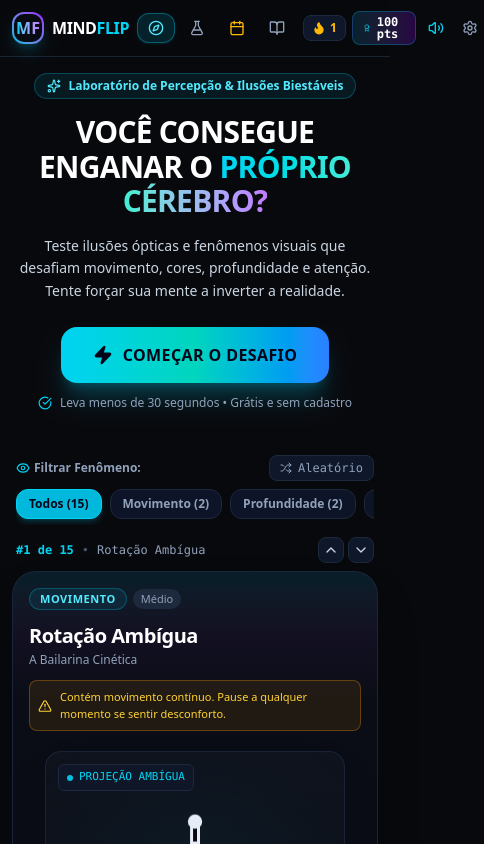
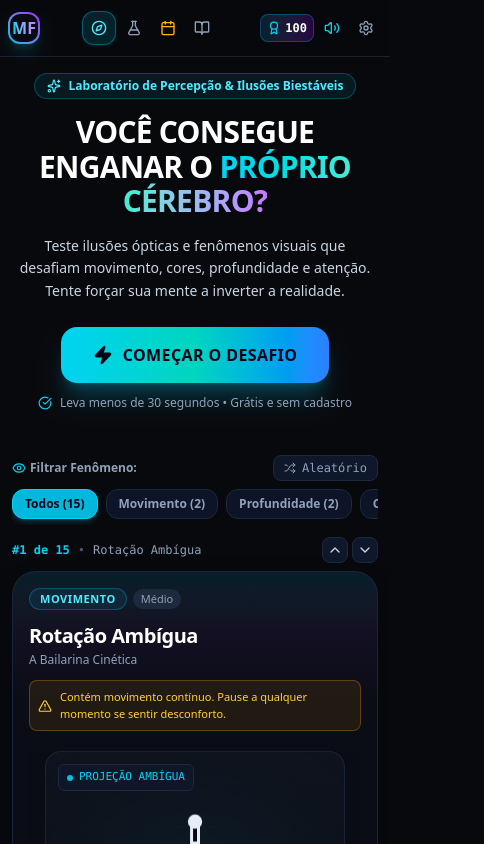
Before and after one commit to hallanbrito/MindFlip, a React (Vite) app: page / in a window 390 px wide. Shown: the top 844 px of the page, 484 px wide, since content can reach past the window. Built offline with nearby package versions, Linux system fonts and the light colour scheme.

Commit message:
fix: W04 — Responsividade Mobile e Refinamento Visual (#4)
Corrige overflow horizontal, compacta a navegação em telas pequenas, contém cartões e mídia no viewport e restaura o zoom acessível do navegador.

```diff
--- a/index.html
+++ b/index.html
@@ -2,7 +2,7 @@
 <html lang="pt-BR" class="dark">
   <head>
     <meta charset="UTF-8" />
-    <meta name="viewport" content="width=device-width, initial-scale=1.0, maximum-scale=1.0, user-scalable=no" />
+    <meta name="viewport" content="width=device-width, initial-scale=1.0, viewport-fit=cover" />
     <title>MindFlip — Seu Cérebro Consegue Virar o Jogo?</title>
     <meta name="description" content="Desafios visuais, ilusões de percepção e experiências interativas que testam o limite do seu cérebro. Jogue grátis sem cadastro." />
     <meta property="og:title" content="MindFlip — Seu Cérebro Consegue Virar o Jogo?" />
--- a/src/App.tsx
+++ b/src/App.tsx
@@ -149,7 +149,7 @@ export default function App() {
   };
 
   return (
-    <div className="min-h-screen bg-[#08090d] text-slate-100 flex flex-col font-sans selection:bg-cyan-500 selection:text-slate-950">
+    <div className="min-h-screen w-full max-w-full overflow-x-clip bg-[#08090d] text-slate-100 flex flex-col font-sans selection:bg-cyan-500 selection:text-slate-950">
       {/* Top Fixed / Sticky Navigation */}
       <Navbar
         userProgress={userProgress}
@@ -203,7 +203,7 @@ export default function App() {
       )}
 
       {/* Main Content View Switcher */}
-      <main className="flex-1 w-full flex flex-col items-center">
+      <main className="flex-1 w-full min-w-0 max-w-full overflow-x-clip flex flex-col items-center">
         {activeTab === 'feed' && (
           <FeedView
             userProgress={userProgress}
--- a/src/components/FeedView.tsx
+++ b/src/components/FeedView.tsx
@@ -88,7 +88,7 @@ export const FeedView: React.FC<Props> = ({
   const currentIllusion = filteredIllusions[currentIndex] || ILLUSIONS_DATA[0];
 
   return (
-    <div ref={containerRef} className="w-full flex flex-col items-center pb-16">
+    <div ref={containerRef} className="w-full min-w-0 max-w-full overflow-x-clip flex flex-col items-center pb-16">
       {/* Game-like Hero Section (shows when first landing) */}
       {!hasStartedPlaying && (
         <section className="w-full max-w-4xl mx-auto px-4 pt-4 pb-8 sm:pt-8 sm:pb-12 text-center flex flex-col items-center">
@@ -130,7 +130,7 @@ export const FeedView: React.FC<Props> = ({
       )}
 
       {/* Category Filter Horizontal Scrollbar */}
-      <div className="w-full max-w-2xl px-4 my-3">
+      <div className="w-full min-w-0 max-w-2xl px-3 sm:px-4 my-3">
         <div className="flex items-center justify-between gap-2 mb-2">
           <span className="text-xs font-bold text-slate-400 flex items-center gap-1">
             <Eye className="w-3.5 h-3.5 text-cyan-400" />
@@ -155,7 +155,7 @@ export const FeedView: React.FC<Props> = ({
           </button>
         </div>
 
-        <div className="flex gap-2 overflow-x-auto pb-1.5 scrollbar-thin no-scrollbar">
+        <div className="w-full min-w-0 flex gap-2 overflow-x-auto overscroll-x-contain pb-1.5 scrollbar-thin no-scrollbar">
           {CATEGORIES_LIST.map(cat => (
             <button
               key={cat.id}
@@ -178,19 +178,19 @@ export const FeedView: React.FC<Props> = ({
       </div>
 
       {/* Challenge Navigation Status Bar */}
-      <div className="w-full max-w-md px-4 flex items-center justify-between text-xs font-mono text-slate-400 mb-2">
-        <div className="flex items-center gap-2">
+      <div className="w-full min-w-0 max-w-md px-3 sm:px-4 flex items-center justify-between gap-2 text-xs font-mono text-slate-400 mb-2">
+        <div className="min-w-0 flex items-center gap-2">
           <span className="text-cyan-400 font-bold">
             #{currentIndex + 1} de {filteredIllusions.length}
           </span>
           <span className="text-slate-600">•</span>
-          <span className="text-slate-400 truncate max-w-[160px]">
+          <span className="min-w-0 text-slate-400 truncate max-w-[160px]">
             {currentIllusion.title}
           </span>
         </div>
 
         {/* Desktop / Mobile arrow buttons */}
-        <div className="flex items-center gap-1">
+        <div className="shrink-0 flex items-center gap-1">
           <button
             type="button"
             onClick={goToPrev}
@@ -213,7 +213,7 @@ export const FeedView: React.FC<Props> = ({
       </div>
 
       {/* Active Challenge Card */}
-      <div id="active-challenge" className="w-full px-3 sm:px-4 flex justify-center">
+      <div id="active-challenge" className="w-full min-w-0 max-w-full px-3 sm:px-4 flex justify-center">
         <ChallengeCard
           key={currentIllusion.id}
           illusion={currentIllusion}
--- a/src/components/Navbar.tsx
+++ b/src/components/Navbar.tsx
@@ -38,15 +38,17 @@ export const Navbar: React.FC<Props> = ({
   const currentLevel = calculateLevel(userProgress.mentalScore);
 
   return (
-    <header className="sticky top-0 z-50 w-full bg-[#08090d]/90 backdrop-blur-md border-b border-slate-800/80">
-      <div className="max-w-6xl mx-auto px-3 sm:px-6 h-14 sm:h-16 flex items-center justify-between gap-2">
+    <header className="sticky top-0 z-50 w-full max-w-full overflow-x-clip bg-[#08090d]/90 backdrop-blur-md border-b border-slate-800/80">
+      <div className="w-full min-w-0 max-w-6xl mx-auto px-2 sm:px-6 h-14 sm:h-16 flex items-center gap-1 sm:gap-3">
         {/* Brand Logo */}
-        <div
+        <button
+          type="button"
           onClick={() => {
             playClickTone();
             setActiveTab('feed');
           }}
-          className="flex items-center gap-2 cursor-pointer select-none group"
+          className="shrink-0 flex items-center gap-2 cursor-pointer select-none group rounded-xl focus-visible:outline-none focus-visible:ring-2 focus-visible:ring-cyan-400"
+          aria-label="Ir para os desafios do MindFlip"
         >
           <div className="w-8 h-8 sm:w-9 sm:h-9 rounded-xl bg-gradient-to-tr from-cyan-500 to-purple-600 p-0.5 flex items-center justify-center shadow-lg shadow-cyan-500/20 group-hover:scale-105 transition-transform">
             <div className="w-full h-full bg-[#090b12] rounded-[10px] flex items-center justify-center">
@@ -56,7 +58,7 @@ export const Navbar: React.FC<Props> = ({
             </div>
           </div>
 
-          <div className="flex flex-col">
+          <div className="hidden lg:flex flex-col">
             <div className="flex items-center gap-1.5">
               <span className="font-display font-black tracking-tight text-white text-base sm:text-lg">
                 MIND<span className="text-cyan-400">FLIP</span>
@@ -69,49 +71,52 @@ export const Navbar: React.FC<Props> = ({
               Vire seu cérebro
             </span>
           </div>
-        </div>
+        </button>
 
         {/* Center Nav tabs */}
-        <nav className="flex items-center gap-1 sm:gap-2">
+        <nav className="min-w-0 flex-1 flex items-center justify-center gap-0.5 sm:gap-2" aria-label="Navegação principal">
           <button
             type="button"
+            aria-label="Abrir desafios"
             onClick={() => {
               playClickTone();
               setActiveTab('feed');
             }}
-            className={`px-2.5 sm:px-3 py-1.5 rounded-xl text-xs sm:text-sm font-semibold flex items-center gap-1.5 transition-all ${
+            className={`p-2 sm:px-3 sm:py-1.5 rounded-xl text-xs sm:text-sm font-semibold flex items-center gap-1.5 transition-all ${
               activeTab === 'feed'
                 ? 'bg-cyan-500/15 text-cyan-300 border border-cyan-500/40 shadow-sm shadow-cyan-500/10'
                 : 'text-slate-400 hover:text-slate-200 hover:bg-slate-800/60'
             }`}
           >
             <Compass className="w-4 h-4" />
-            <span className="hidden xs:inline">Desafios</span>
+            <span className="hidden md:inline">Desafios</span>
           </button>
 
           <button
             type="button"
+            aria-label="Abrir laboratório"
             onClick={() => {
               playClickTone();
               setActiveTab('lab');
             }}
-            className={`px-2.5 sm:px-3 py-1.5 rounded-xl text-xs sm:text-sm font-semibold flex items-center gap-1.5 transition-all ${
+            className={`p-2 sm:px-3 sm:py-1.5 rounded-xl text-xs sm:text-sm font-semibold flex items-center gap-1.5 transition-all ${
               activeTab === 'lab'
                 ? 'bg-purple-500/15 text-purple-300 border border-purple-500/40 shadow-sm shadow-purple-500/10'
                 : 'text-slate-400 hover:text-slate-200 hover:bg-slate-800/60'
             }`}
           >
             <FlaskConical className="w-4 h-4" />
-            <span className="hidden xs:inline">Laboratório</span>
+            <span className="hidden md:inline">Laboratório</span>
           </button>
 
           <button
             type="button"
+            aria-label="Abrir desafio diário"
             onClick={() => {
               playClickTone();
               onOpenDaily();
             }}
-            className="px-2.5 sm:px-3 py-1.5 rounded-xl text-xs sm:text-sm font-semibold text-slate-400 hover:text-slate-200 hover:bg-slate-800/60 flex items-center gap-1.5 transition-all"
+            className="p-2 sm:px-3 sm:py-1.5 rounded-xl text-xs sm:text-sm font-semibold text-slate-400 hover:text-slate-200 hover:bg-slate-800/60 flex items-center gap-1.5 transition-all"
             title="Desafio Impossível do Dia"
           >
             <Calendar className="w-4 h-4 text-amber-400" />
@@ -120,11 +125,12 @@ export const Navbar: React.FC<Props> = ({
 
           <button
             type="button"
+            aria-label="Abrir artigos de ciência"
             onClick={() => {
               playClickTone();
               setActiveTab('articles');
             }}
-            className={`px-2.5 sm:px-3 py-1.5 rounded-xl text-xs sm:text-sm font-semibold flex items-center gap-1.5 transition-all ${
+            className={`p-2 sm:px-3 sm:py-1.5 rounded-xl text-xs sm:text-sm font-semibold flex items-center gap-1.5 transition-all ${
               activeTab === 'articles'
                 ? 'bg-blue-500/15 text-blue-300 border border-blue-500/40'
                 : 'text-slate-400 hover:text-slate-200 hover:bg-slate-800/60'
@@ -136,21 +142,23 @@ export const Navbar: React.FC<Props> = ({
         </nav>
 
         {/* Right Stats & Tools */}
-        <div className="flex items-center gap-1.5 sm:gap-2.5">
+        <div className="shrink-0 flex items-center gap-0.5 sm:gap-2.5">
           {/* Daily Streak */}
-          <div
+          <button
+            type="button"
             onClick={onOpenDaily}
-            className="flex items-center gap-1 px-2 py-1 rounded-lg bg-slate-900 border border-slate-800 text-amber-400 text-xs font-bold cursor-pointer hover:border-amber-500/40 transition-colors"
+            className="hidden sm:flex items-center gap-1 px-2 py-1 rounded-lg bg-slate-900 border border-slate-800 text-amber-400 text-xs font-bold cursor-pointer hover:border-amber-500/40 transition-colors"
             title="Sequência de dias ativos"
           >
             <Flame className="w-3.5 h-3.5 fill-amber-400 text-amber-400" />
             <span>{userProgress.streak}</span>
-          </div>
+          </button>
 
           {/* Level / Score Badge */}
-          <div
+          <button
+            type="button"
             onClick={onOpenAchievements}
-            className="flex items-center gap-1.5 px-2.5 py-1 rounded-lg bg-gradient-to-r from-cyan-950/60 to-purple-950/60 border border-cyan-500/30 text-xs cursor-pointer hover:border-cyan-400/60 transition-all"
+            className="flex items-center gap-1 px-1.5 sm:px-2.5 py-1.5 sm:py-1 rounded-lg bg-gradient-to-r from-cyan-950/60 to-purple-950/60 border border-cyan-500/30 text-xs cursor-pointer hover:border-cyan-400/60 transition-all"
             title="Ver conquistas e nível mental"
           >
             <Award className="w-3.5 h-3.5 text-cyan-400" />
@@ -159,10 +167,10 @@ export const Navbar: React.FC<Props> = ({
                 {currentLevel.name}
               </span>
               <span className="font-mono text-xs font-bold text-white leading-none">
-                {userProgress.mentalScore} pts
+                {userProgress.mentalScore}<span className="hidden sm:inline"> pts</span>
               </span>
             </div>
-          </div>
+          </button>
 
           {/* Sound toggle quick button */}
           <button
@@ -171,7 +179,7 @@ export const Navbar: React.FC<Props> = ({
               playClickTone();
               onToggleSound();
             }}
-            className="p-1.5 rounded-lg text-slate-400 hover:text-slate-200 hover:bg-slate-800 transition-colors"
+            className="p-2 rounded-lg text-slate-400 hover:text-slate-200 hover:bg-slate-800 transition-colors"
             aria-label={soundEnabled ? 'Silenciar áudio' : 'Ativar efeitos sonoros'}
             title={soundEnabled ? 'Silenciar áudio' : 'Ativar áudio'}
           >
@@ -185,7 +193,7 @@ export const Navbar: React.FC<Props> = ({
               playClickTone();
               onOpenSettings();
             }}
-            className="p-1.5 rounded-lg text-slate-400 hover:text-slate-200 hover:bg-slate-800 transition-colors"
+            className="p-2 rounded-lg text-slate-400 hover:text-slate-200 hover:bg-slate-800 transition-colors"
             aria-label="Abrir configurações e acessibilidade"
             title="Configurações e Acessibilidade"
           >
--- a/src/index.css
+++ b/src/index.css
@@ -1,8 +1,24 @@
 @import "tailwindcss";
 
 @layer base {
+  html,
+  body,
+  #root {
+    width: 100%;
+    max-width: 100%;
+    min-width: 0;
+    overflow-x: clip;
+  }
+
   body {
+    margin: 0;
     font-family: Inter, ui-sans-serif, system-ui, -apple-system, BlinkMacSystemFont, 'Segoe UI', sans-serif;
+  }
+
+  img,
+  svg,
+  canvas {
+    max-width: 100%;
   }
   .font-display {
     font-family: ui-sans-serif, system-ui, -apple-system, BlinkMacSystemFont, 'Segoe UI', sans-serif;
```
Also changed, not shown: src/components/ChallengeCard.tsx (+5 -5 lines), 1 other file (tests, documents, lock files or other folders).
